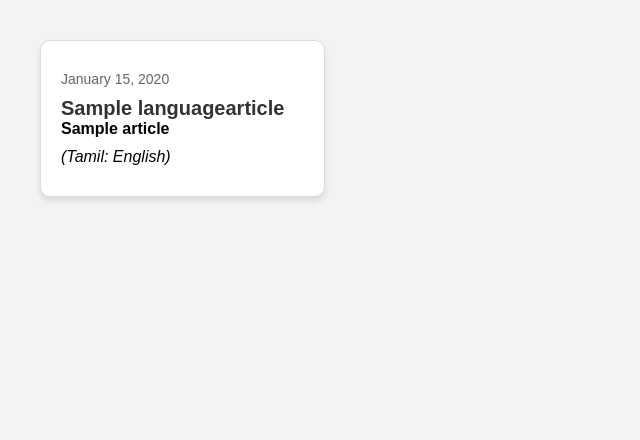
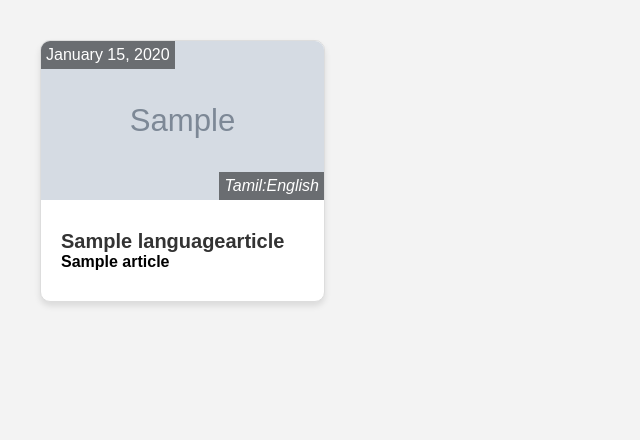
Before and after one commit to ramkumar-as/news2in1, a Django app: page / in a window 1280 px wide. Shown: the part 113-553 px from the top of the page, without its empty margins (0-640 px from the left). Run offline with Django 5.2, Linux system fonts and the light colour scheme; tables that the repository leaves empty hold one stand-in row (values such as "Sample post"); grey boxes marked "Sample" are stand-in pictures.

Commit message:
thumbnail added

```diff
--- a/news/models.py
+++ b/news/models.py
@@ -28,6 +28,7 @@ class Article(models.Model):
     created_by = models.ForeignKey(User, on_delete=models.CASCADE, related_name='articles')
     modified_date = models.DateTimeField(auto_now=True)
     slug = models.SlugField(max_length=255, unique_for_date='publish_date')
+    thumbnail = models.ImageField(upload_to='media/', blank=True, null=True)
 
 
     visibility = models.CharField(
@@ -39,6 +40,13 @@ class Article(models.Model):
     def save(self, *args, **kwargs):
         self.slug = slugify(self.title)
         super().save(*args, **kwargs)
+
+        if self.thumbnail:
+            img = Image.open(self.thumbnail.path)
+            output_size = (300, 300)  # Desired thumbnail size
+            img.thumbnail(output_size, Image.ANTIALIAS)
+            img.save(self.thumbnail.path)
+
     def __str__(self):
         return f"{self.title}"
 
--- a/news/static/css/styles.css
+++ b/news/static/css/styles.css
@@ -150,3 +150,37 @@ img.responsive {
 
     margin-top: 0; /* Adjust space between the title and slogan */
 }
+
+.article-thumbnail img {
+    position: absolute;
+    top: 0;
+    left: 0;
+    width: 100%;
+    height: 100%;
+    object-fit: cover; /
+}
+.article-thumbnail {
+    position: relative;
+    width: 100%; /* Adjust the width as needed */
+    height: 0;
+    padding-top: 56.25%; /* 16:9 Aspect Ratio */
+    overflow: hidden;
+  }
+
+  .date-overlay, .language-overlay {
+    position: absolute;
+    color: #fff;
+    padding: 5px;
+    background-color: rgba(0, 0, 0, 0.5); /* Semi-transparent background */
+  }
+
+  .date-overlay {
+    top: 0;
+    left: 0;
+  }
+
+  .language-overlay {
+    bottom: 0;
+    right: 0;
+    font-style: italic;
+  }
--- a/news/templates/news/article_detail.html
+++ b/news/templates/news/article_detail.html
@@ -5,8 +5,8 @@
 <article class="article-detail" itemscope itemtype="http://schema.org/Article">
     <meta itemprop="datePublished" content="{{ language_article.article.publish_date|date:'Y-m-d' }}">
     <meta itemprop="dateModified" content="{{ language_article.article.modified_date|date:'Y-m-d' }}">
+    <em>{{language_article.article.publish_date|date:"F d, Y" }} </em>
     <h1 itemprop="headline">{{ language_article.title_translation }} <br>{{ language_article.article.title }}</h1>
-
     <!-- Moved the <p itemprop="articleBody"> outside the for loop -->
     <div itemprop="articleBody">
         {% for content in article_contents %}
--- a/news/templates/news/home.html
+++ b/news/templates/news/home.html
@@ -2,25 +2,30 @@
 
 {% block content %}
 <div class="articles-container" itemscope itemtype="http://schema.org/ItemList">
-  {% for article in articles %}
-    {% for translation in article.translations.all %}
+  {% for lang_article in language_articles %}
     <article itemprop="itemListElement" itemscope itemtype="http://schema.org/Article">
-        <!-- Updated to use an <a> tag for navigation -->
-        <a href="{{ translation.get_static_path }}" itemprop="url" class="article-card-link">
+      <a href="{{ lang_article.get_static_path }}" itemprop="url" class="article-card-link">
         <div class="article-card">
+          <!-- Thumbnail Image with Overlays -->
+          {% if lang_article.article.thumbnail.url %}
+          <div class="article-thumbnail" style="position: relative;">
+            <img src="{{ lang_article.article.thumbnail.url }}" alt="{{ lang_article.article.title }} Thumbnail" itemprop="image">
+            <!-- Published Date Overlay -->
+            <div class="date-overlay">{{ lang_article.article.publish_date|date:"F d, Y" }}</div>
+            <!-- Language Overlay -->
+            <div class="language-overlay"><em>{{ lang_article.language|title }}:English</em></div>
+          </div>
+          {% endif %}
           <div class="article-card-content">
-              <meta itemprop="datePublished" content="{{ article.publish_date|date:'Y-m-d' }}">
-              <p class="meta">{{ article.publish_date|date:"F d, Y" }}</p>
+            <meta itemprop="datePublished" content="{{ lang_article.article.publish_date|date:'Y-m-d' }}">
             <p>
-                <strong itemprop="headline" class="article-title">{{ translation.title_translation }}</strong>
-                <strong itemprop="alternativeHeadline">{{ article.title }}</strong>
+              <strong itemprop="headline" class="article-title">{{ lang_article.title_translation }}</strong>
+              <strong itemprop="alternativeHeadline">{{ lang_article.article.title }}</strong>
             </p>
-              <p><em>({{ translation.language|title }}: English)</em></p>
           </div>
         </div>
       </a>
     </article>
   {% endfor %}
-  {% endfor %}
 </div>
 {% endblock %}
--- a/news/urls.py
+++ b/news/urls.py
@@ -8,6 +8,8 @@ urlpatterns = [
     path('about-us/', about_us, name='about_us'),
     path('contact/', contact, name='contact'),
     path('', views.home, name='home'),
+    path('<str:language>/', views.home, name='home_by_language'),  # Add this line
+
     path('<str:language>/<int:year>/<int:month>/<int:day>/<str:category>/<slug:slug>.html', article_detail, name='article_detail'),
     # Other URL patterns...
 
--- a/news/views.py
+++ b/news/views.py
@@ -11,13 +11,16 @@ def about_us(request):
 def contact(request):
     return render(request, 'news/contact.html')
 
-def home(request):
-    # Filter articles to include only those with visibility set to 'public'
-    articles = Article.objects.filter(visibility='public').order_by('-publish_date')
-    return render(request, 'news/home.html', {
-        'articles': articles,
-    })
 
+def home(request, language=None):
+    if language:
+        # Fetch LanguageArticle instances that match the specified language.
+        language_articles = LanguageArticle.objects.filter(language=language, article__visibility='public').order_by('-article__publish_date').select_related('article')
+    else:
+        # If no language is specified, you might choose a default behavior.
+        language_articles = LanguageArticle.objects.filter(article__visibility='public').order_by('-article__publish_date').select_related('article')
+
+    return render(request, 'news/home.html', {'language_articles': language_articles})
 
 
 def article_detail(request, language, year, month, day, category, slug):
```
Also changed, not shown: news/migrations/0007_article_thumbnail.py (added). Lines whose indentation alone changed are shown as unchanged.
